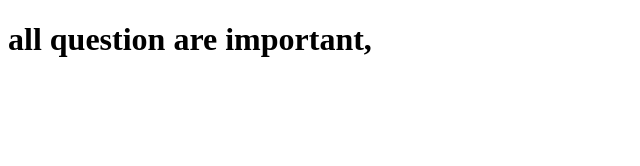
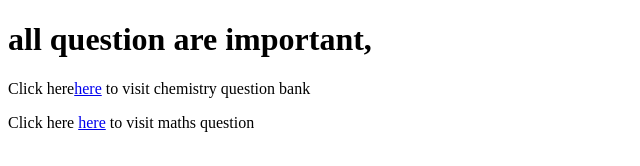
Before and after one commit to jeevan72/jeevan721, a plain HTML site: page index.html in a window 1280 px wide. Shown: the whole page, without its empty margins (0-640 px from the left). Drawn offline with Linux system fonts and the light colour scheme.

Commit message:
Update index.html

```diff
--- a/index.html
+++ b/index.html
@@ -8,6 +8,8 @@
 </head>
 <body>
     <h1>all question are important, </h1>
+    <p>Click here<a href="https://drive.google.com/file/d/1NHMIunGzvuersaK-VG2BR012gyTnpDY_/view?usp=sharing">here</a> to visit chemistry question bank</p>
+    <p>Click here <a href="https://drive.google.com/drive/folders/1O7V1psTzwY0Hu94oSXsFuGOFoZ-KMpoO?usp=drive_link">here</a> to visit maths question</p>
 
 </body>
 </html>
```
